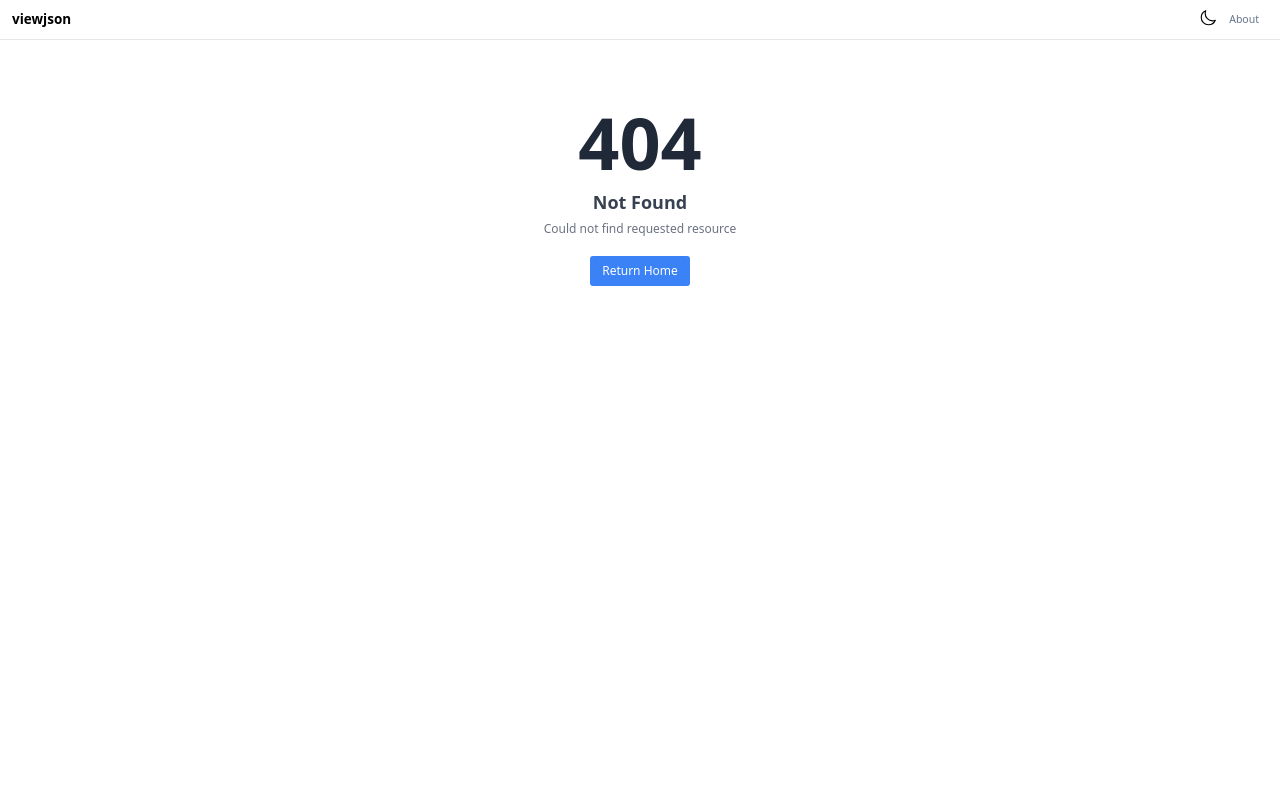
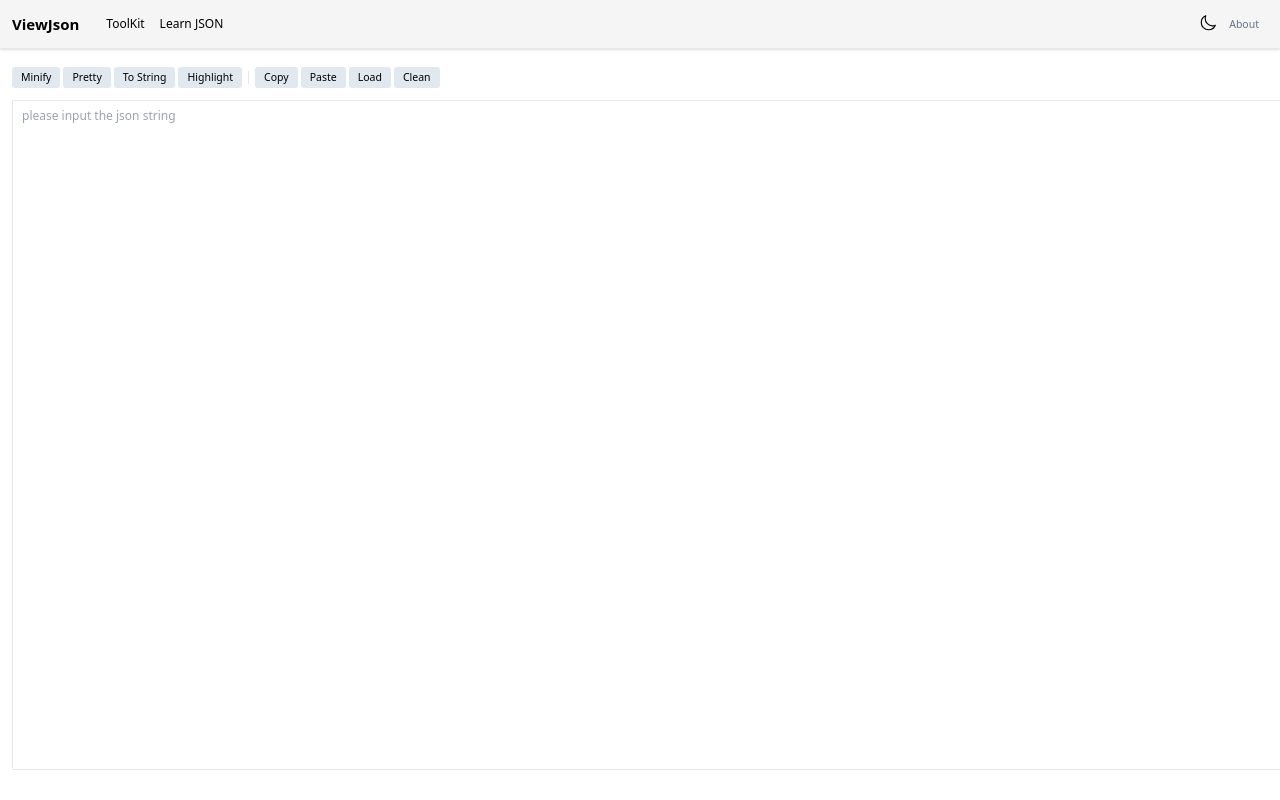
Before and after one commit to monjer/viewjson, a Next.js app: page /toolkit in a window 1280 px wide. Before the commit this address had no page. Built offline with nearby package versions, Linux system fonts and the light colour scheme.

Commit message:
feat: add page

```diff
--- a/app/component/Header/index.tsx
+++ b/app/component/Header/index.tsx
@@ -15,10 +15,18 @@ export default function Header() {
   }
 
   return (
-    <div className='app-header-container'>
-      <div className='app-header px-4 py-3 border-b dark:border-gray-600'>
-        <Flex className="justify-between">
-          <h1 className="text-lg font-bold">viewjson</h1>
+    <div className='app-header-container mb-4 bg-neutral-100 dark:bg-gray-900'>
+      <header className='app-header px-4 py-4 border-b shadow position-relative dark:border-gray-600  dark:shadow-gray-900	'>
+        <Flex className="justify-between" align='center'>
+          <Flex align='center'>
+            <a href='/'>
+              <h1 className="text-xl font-bold">ViewJson</h1>
+            </a>
+            <nav className="md:mr-auto md:ml-4 md:py-1 md:pl-4 md:border-gray-400	flex flex-wrap items-center text-base justify-center hover:text-gray-900 dark:hover:text-white">
+              <a className="mr-5  " href='/toolkit'>ToolKit</a>
+              <a className="mr-5" href='#'>Learn JSON</a>
+            </nav>
+          </Flex>
           <Flex>
             <span onClick={toggleDarkMode} className='cursor-pointer'>
               {darkMode ?
@@ -34,12 +42,11 @@ export default function Header() {
             </span>
             <Button type="text" onClick={onClick}>About</Button>
           </Flex>
-
           <Dialog title={"About"} open={open} onClose={() => setOpen(false)} onCancel={() => setOpen(false)}>
             viewjson is a tool to view json data.
           </Dialog>
         </Flex>
-      </div>
+      </header>
     </div >
   );
 }
--- a/app/layout.tsx
+++ b/app/layout.tsx
@@ -17,7 +17,7 @@ export default function RootLayout({
 }) {
   return (
     <html lang="en">
-      <body className='bg-white text-black text-base dark:bg-gray-900 dark:text-gray-300'>
+      <body className='bg-white text-black text-base dark:bg-gray-800 dark:text-gray-100'>
         <Layout>
           {children}
         </Layout>
--- a/app/page.tsx
+++ b/app/page.tsx
@@ -1,12 +1,10 @@
-
 import React from 'react'
-import Main from '@/component/Main';
 import Flex from '@/component/Flex'
 
 export default function Page() {
   return (
     <Flex style={{ height: '100%' }}>
-      <Main />
+      home
     </Flex>
   );
 }
--- a/app/component/Main/index.tsx
+++ b/app/toolkit/Content/index.tsx
@@ -2,14 +2,14 @@
 import React from "react";
 import "./index.scss";
 import Button from '@/component/Button'
-import Flex from "../Flex";
+import Flex from "../../component/Flex";
 import PlainView from "./PlainView";
-import Toast from "../Toast";
-import Popover from "../Popover";
-import Input from '../Input'
+import Toast from "../../component/Toast";
+import Popover from "../../component/Popover";
+import Input from '../../component/Input'
 import HighlightView from "./HighlightView";
 import ToJSONStringView from "./ToJSONStringView";
-import Divider from "../Divider";
+import Divider from "../../component/Divider";
 
 enum ViewType {
   Plain = 'plain',
@@ -90,6 +90,10 @@ function Main() {
   }
 
   const onCopyBtnClick = () => {
+    if (!value) {
+      Toast.info('Please input json string');
+      return;
+    }
     const copyValue = {
       [ViewType.Plain]: value,
       [ViewType.Highlight]: value,
@@ -97,6 +101,7 @@ function Main() {
     }[viewType]
     navigator.clipboard.writeText(copyValue);
     Toast.success('copy success');
+
   }
 
   const renderView = () => {
@@ -120,9 +125,9 @@ function Main() {
   return (
     <>
       <Flex className="app-plain-json-editor-container mx-4" style={{ flexDirection: 'column', alignItems: "stretch" }}>
-        <Flex className="mb-2" gap="2" align="center">
-          <Button onClick={onCompressBtnClick}>Compress</Button>
-          <Button onClick={onFormtBtnClick}>Format</Button>
+        <Flex className="mb-4" gap="2" align="center">
+          <Button onClick={onCompressBtnClick}>Minify</Button>
+          <Button onClick={onFormtBtnClick}>Pretty</Button>
           <Button onClick={onToJSONString}>To String</Button>
           <Button onClick={onHighlightBtnClick}>Highlight</Button>
           <Divider vertical />
--- /dev/null
+++ b/app/toolkit/page.tsx
@@ -0,0 +1,6 @@
+import React from "react"
+import Content from './Content';
+
+export default function Page() {
+  return <Content />
+}
```
Also changed, not shown: app/component/LoadJSONPopover/index.tsx (deleted), app/toolkit/Content/HighlightView/index.tsx (renamed from app/component/Main/HighlightView/index.tsx), app/toolkit/Content/PlainView/index.tsx (renamed from app/component/Main/PlainView/index.tsx), app/toolkit/Content/ToJSONStringView/index.tsx (renamed from app/component/Main/ToJSONStringView/index.tsx), app/toolkit/Content/index.scss (renamed from app/component/Main/index.scss).
